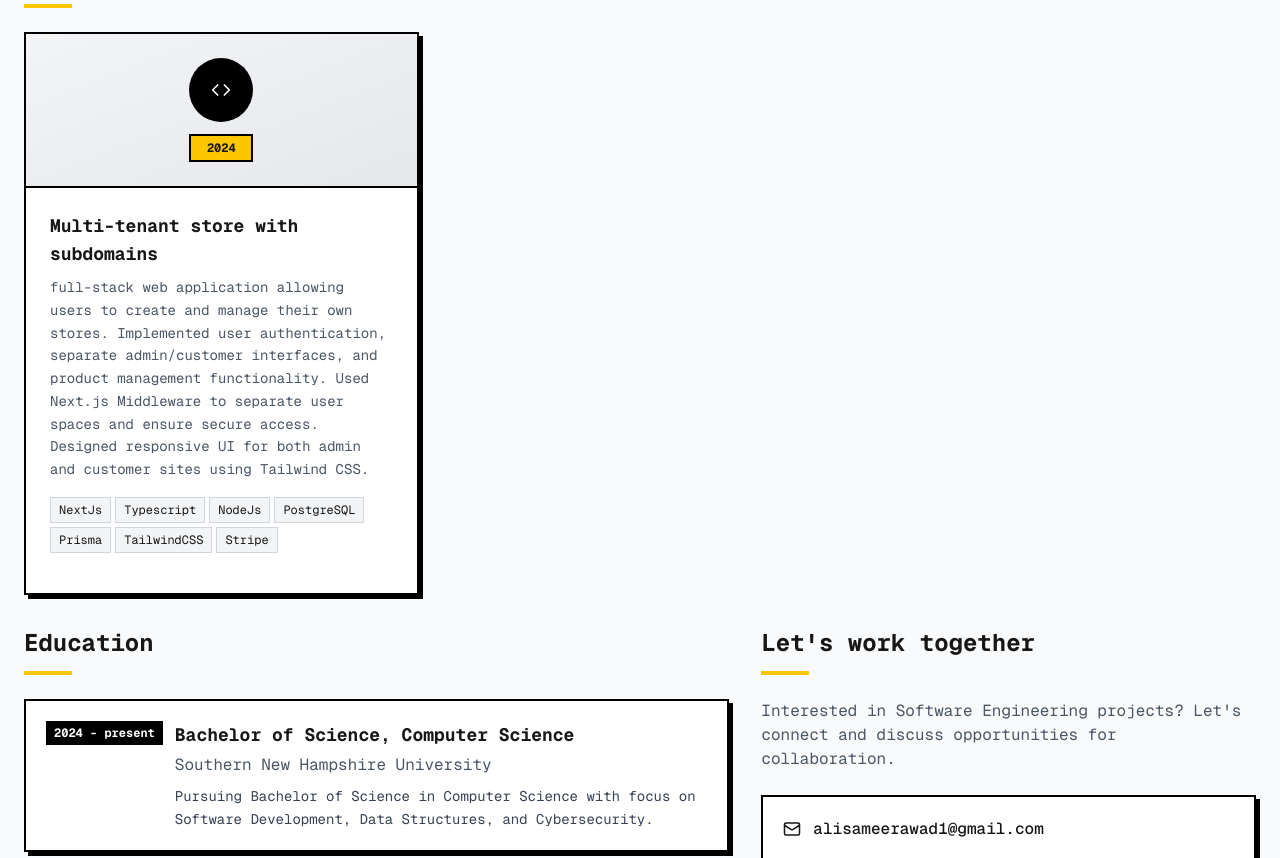
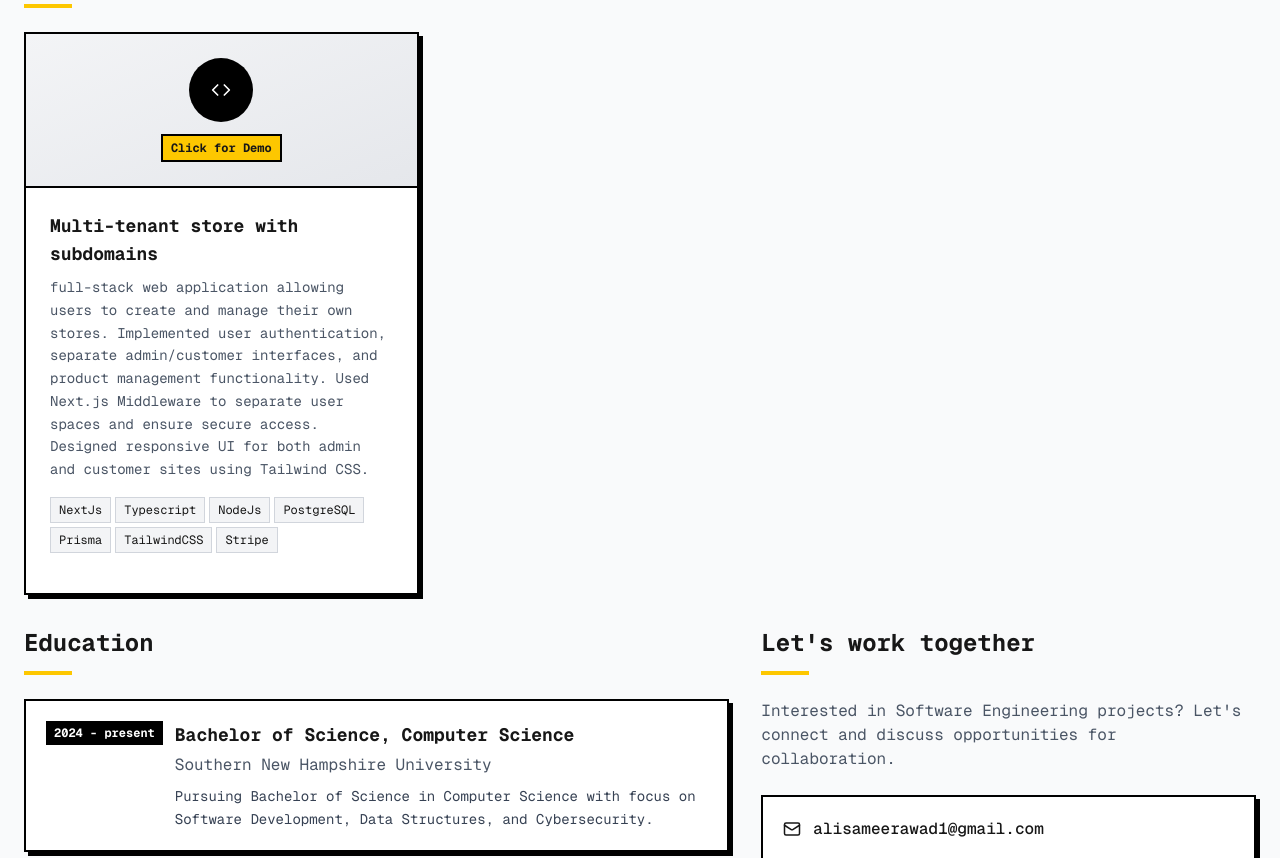
Before and after one commit to alisameer22/my-portfolio, a Next.js app: page / in a window 1280 px wide. Shown: the part 1220-2078 px from the top of the page. Built offline with nearby package versions, Linux system fonts and the light colour scheme.

Commit message:
Update page.tsx

```diff
--- a/app/page.tsx
+++ b/app/page.tsx
@@ -422,7 +422,7 @@ const Portfolio = () => {
                       <Code className="text-white" size={20} />
                     </div>
                     <div className="bg-yellow-400 px-2 py-1 border-2 border-black text-xs font-bold">
-                      {project.year}
+                      Click for Demo
                     </div>
                   </div>
                 </div>
```
